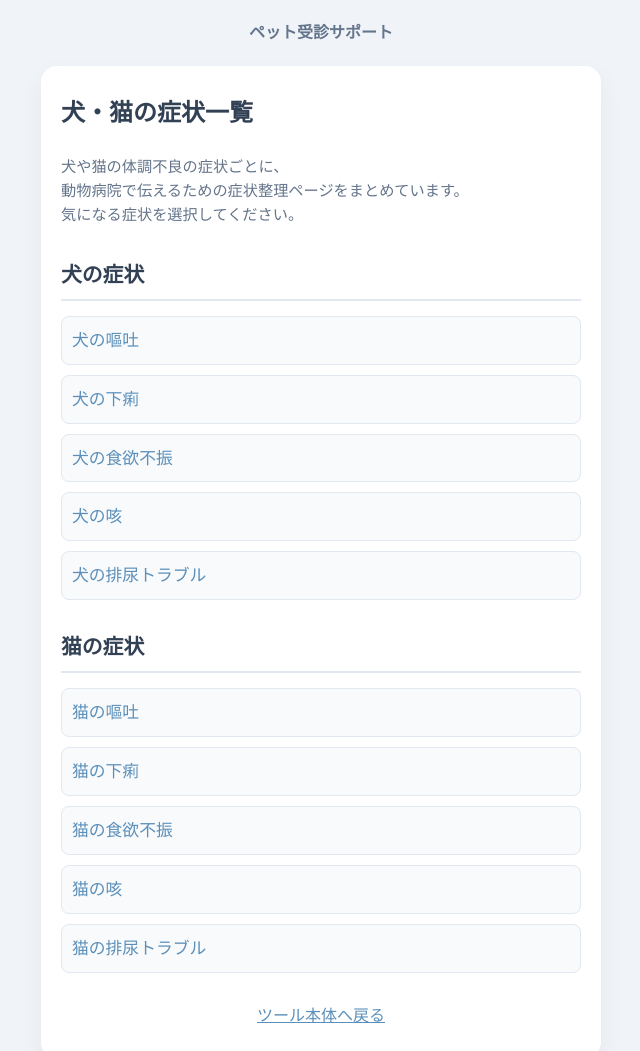
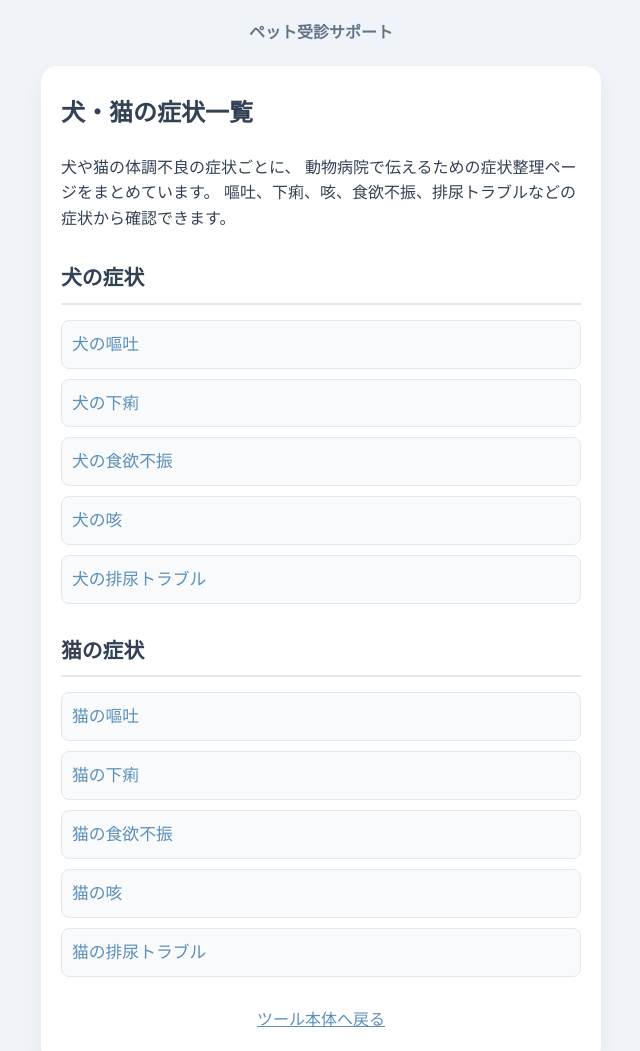
Before and after one commit to tmatsunoki04-prog/vet-tool, a plain HTML site: page symptoms.html in a window 1280 px wide. Shown: the top 1051 px of the page, without its empty margins (319-959 px from the left). Drawn offline with Linux system fonts and the light colour scheme.

Commit message:
Add files via upload

```diff
--- a/symptoms.html
+++ b/symptoms.html
@@ -65,8 +65,10 @@
             <div class="card active-card landing-card">
                 <h1 class="question" style="font-size: 1.5rem; text-align: left; line-height: 1.4;">犬・猫の症状一覧</h1>
 
-                <p class="instruction" style="text-align: left; margin-bottom: 25px;">
-                    犬や猫の体調不良の症状ごとに、<br>動物病院で伝えるための症状整理ページをまとめています。<br>気になる症状を選択してください。
+                <p>
+                    犬や猫の体調不良の症状ごとに、
+                    動物病院で伝えるための症状整理ページをまとめています。
+                    嘔吐、下痢、咳、食欲不振、排尿トラブルなどの症状から確認できます。
                 </p>
 
                 <h2 class="h2-title">犬の症状</h2>
```
